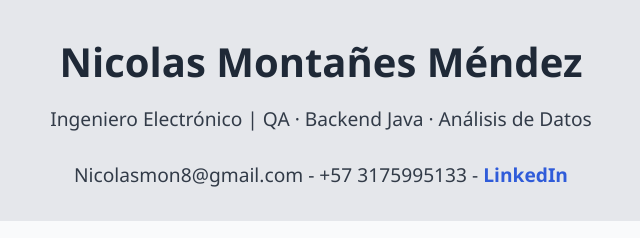
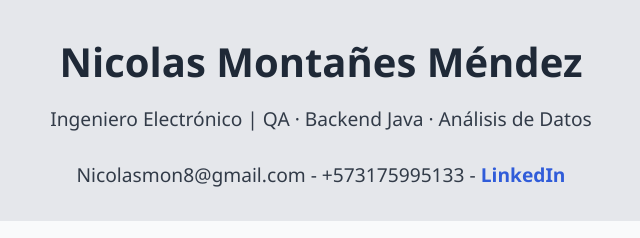
Before and after one commit to kino38/nicolasmon.github.io, a plain HTML site: page Habilidades técnicas.html in a window 1280 px wide. Shown: the top 238 px of the page, 319-959 px from the left. Drawn offline with Linux system fonts and the light colour scheme.

Commit message:
actualizacion telefono sin espacio

```diff
--- a/Habilidades técnicas.html
+++ b/Habilidades técnicas.html
@@ -15,7 +15,7 @@
   <header>
     <h1>Nicolas Montañes Méndez</h1>
     <p>Ingeniero Electrónico | QA · Backend Java · Análisis de Datos</p><br>
-    <p>Nicolasmon8@gmail.com - +57 3175995133 - <a href="https://www.linkedin.com/in/nicolas-monta%C3%B1es-mendez-55238421a/">LinkedIn</a></p>
+    <p>Nicolasmon8@gmail.com - +573175995133 - <a href="https://www.linkedin.com/in/nicolas-monta%C3%B1es-mendez-55238421a/">LinkedIn</a></p>
   </header>
 
 <div class="boton-container">
```
Also changed, not shown: Sobre mí.html (+1 -1 lines), experiencia.html (+1 -1 lines), index.html (+1 -1 lines).
